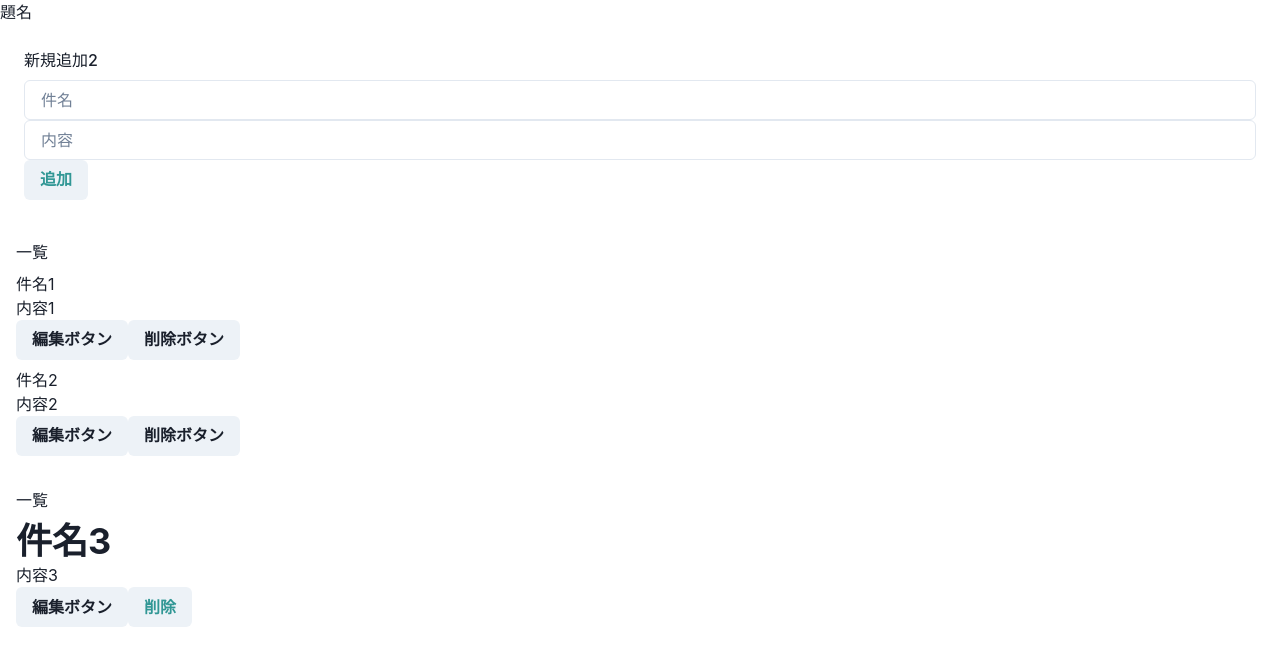
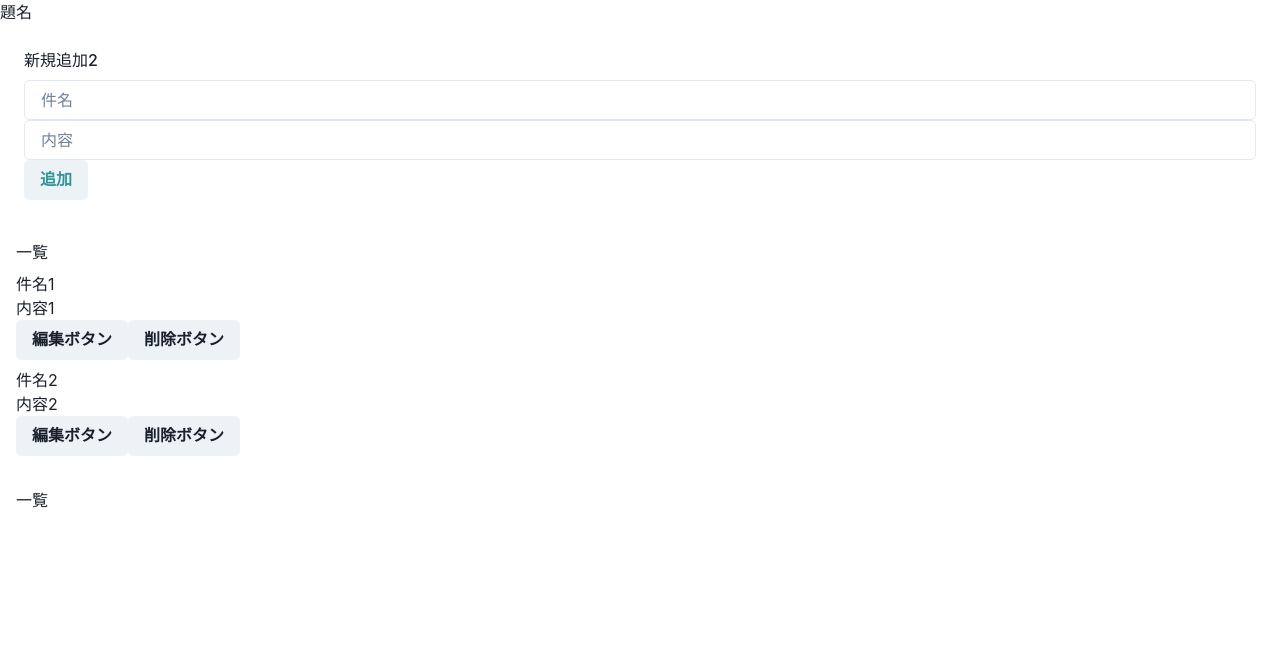
Before and after one commit to HaChi0624/ts-todo, a React (Create React App) app: page / in a window 1280 px wide. Shown: the top 666 px of the page. Built offline with nearby package versions, Linux system fonts and the light colour scheme.

Commit message:
一覧表示できるように

```diff
--- a/src/components/InputTodo2.tsx
+++ b/src/components/InputTodo2.tsx
@@ -16,7 +16,7 @@ import { ListContext } from "./ListProvider";
 const InputTodo2: FC = memo(() => {
   const [title, setTitle] = useState("");
   const [content, setContent] = useState("");
-  const { list, setList } = useContext(ListContext);
+  const { todoList, setTodoList } = useContext(ListContext);
 
   //inputのstatusを変化
   const inputTitle = (e: React.ChangeEvent<HTMLInputElement>) => {
@@ -32,11 +32,11 @@ const InputTodo2: FC = memo(() => {
       return alert("件名を入力してください");
     }
     const newTodo: Todo = { id: Math.floor(Math.random() * 1e5), title, content, status: false };
-    setList([...list, newTodo]);
+    setTodoList([...todoList, newTodo]);
     setTitle("");
     setContent("");
-    console.log(newTodo);
-    console.log(list);
+    console.log(newTodo); //
+    console.log(todoList);
   };
 
   return (
--- a/src/components/ListProvider.tsx
+++ b/src/components/ListProvider.tsx
@@ -2,18 +2,18 @@ import { useState, createContext, ReactNode, Dispatch, SetStateAction } from "re
 import { Todo } from "../Types";
 
 export type ListContextType = {
-  list: Array<Todo>;
-  setList: Dispatch<SetStateAction<Array<Todo>>>
+  todoList: Array<Todo>;
+  setTodoList: Dispatch<SetStateAction<Array<Todo>>>
 };
 
 export const ListContext = createContext<ListContextType>({} as ListContextType);
 
 export const ListProvider = (props: {children: ReactNode}) => {
   const { children } = props;
-  const [list, setList] = useState<Array<Todo>>([]);
+  const [todoList, setTodoList] = useState<Array<Todo>>([]);
 
   return (
-    <ListContext.Provider value={{list, setList}}>
+    <ListContext.Provider value={{todoList, setTodoList}}>
       {children}
     </ListContext.Provider>
   )
--- a/src/components/TodoList.tsx
+++ b/src/components/TodoList.tsx
@@ -1,24 +1,26 @@
 import { FC, useContext } from "react";
-import { Button, Box, Stack, Heading, Text } from "@chakra-ui/react";
+import { Button, Stack, Heading, Text, Wrap, WrapItem } from "@chakra-ui/react";
 import { PrimaryButton } from "./PrimaryButton";
 import { ListContext } from "./ListProvider";
 
-
 export const TodoList: FC = () => {
-  const List = useContext(ListContext)
+  const { todoList } = useContext(ListContext);
   const onClickDelete = () => {
-    console.log(List.list);
+    console.log(todoList);
   };
   return (
     <Stack p={4}>
       <h2>一覧</h2>
-      <Box as={`dl`}>
-        <Heading as={`dt`}>件名3</Heading>
-        <Heading>{List.list}</Heading>
-        <Text as={`dd`}>内容3</Text>
-        <Button>編集ボタン</Button>
-        <PrimaryButton onClick={onClickDelete}>削除</PrimaryButton>
-      </Box>
+      <Wrap as={`dl`}>
+        {todoList.map((i) => (
+          <WrapItem key={i.id}>
+            <Heading as={`dt`}>{i.title}</Heading>
+            <Text as={`dd`}>{i.content}</Text>
+            <Button>編集ボタン</Button>
+            <PrimaryButton onClick={onClickDelete}>削除</PrimaryButton>
+          </WrapItem>
+        ))}
+      </Wrap>
     </Stack>
   );
 };
```
